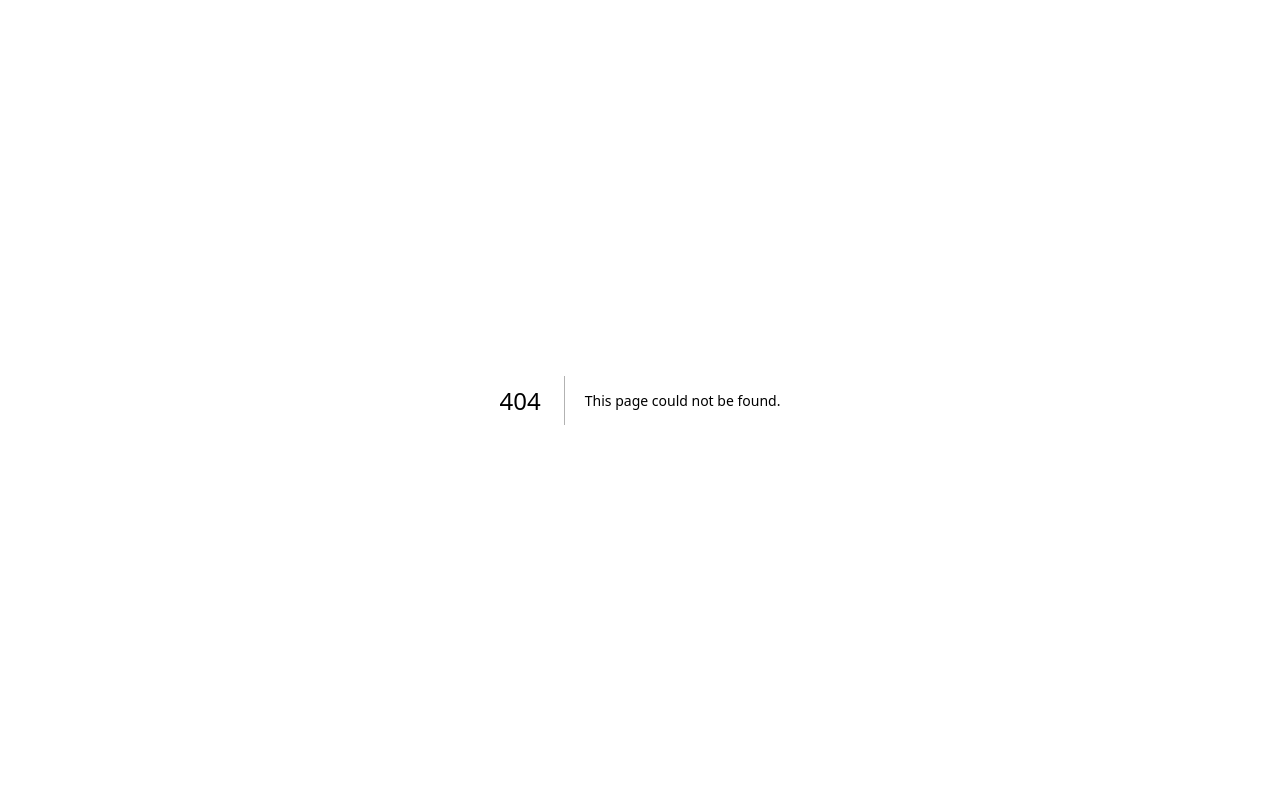
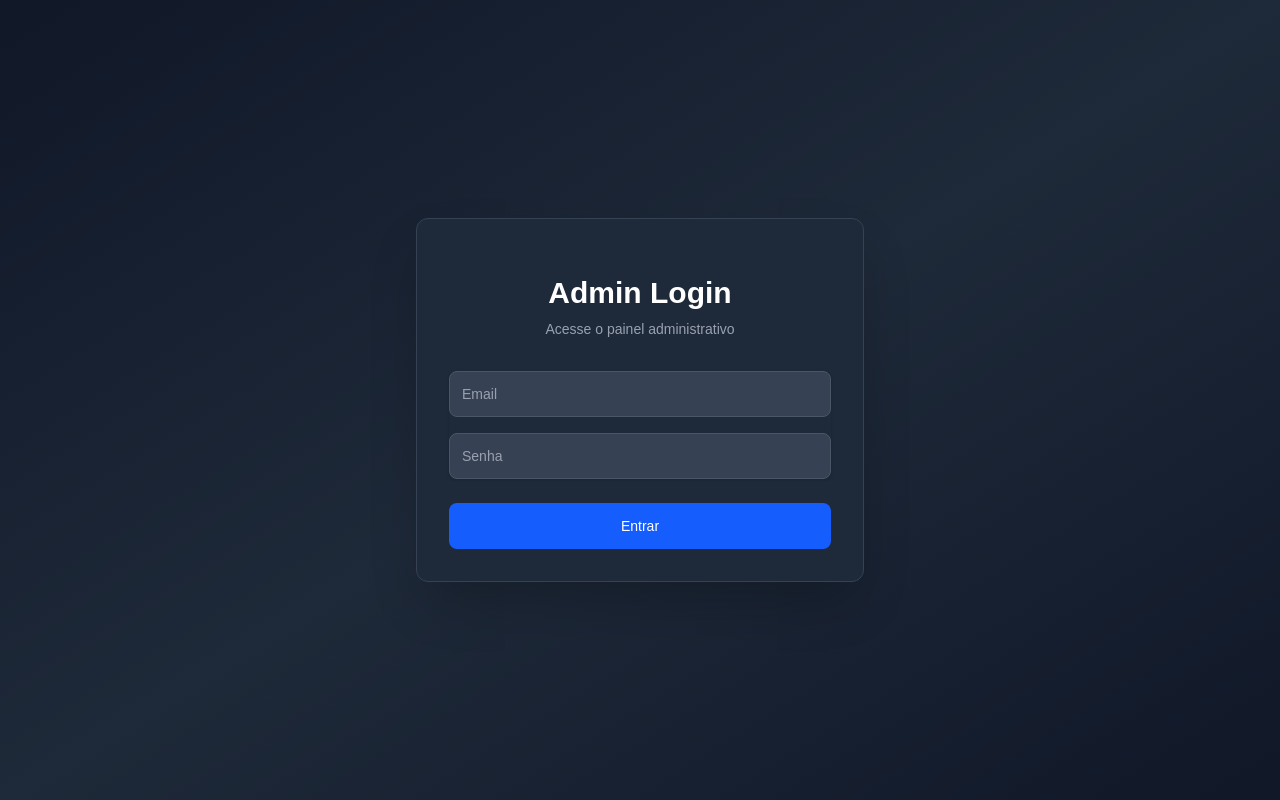
Before and after one commit to hebertpaes/hebertpaes-portfolio, a Next.js app: page /admin in a window 1280 px wide. Before the commit this address had no page. Built offline with nearby package versions, Linux system fonts and the light colour scheme.

Commit message:
Add admin login page with authentication

```diff
--- /dev/null
+++ b/app/admin/dashboard/page.tsx
@@ -0,0 +1,74 @@
+'use client';
+
+import { useEffect, useState } from 'react';
+import { useRouter } from 'next/navigation';
+
+export default function AdminDashboard() {
+  const [isAuthenticated, setIsAuthenticated] = useState(false);
+  const router = useRouter();
+
+  useEffect(() => {
+    const auth = localStorage.getItem('adminAuth');
+    if (auth === 'true') {
+      setIsAuthenticated(true);
+    } else {
+      router.push('/admin');
+    }
+  }, [router]);
+
+  const handleLogout = () => {
+    localStorage.removeItem('adminAuth');
+    router.push('/admin');
+  };
+
+  if (!isAuthenticated) {
+    return (
+      <div className="min-h-screen flex items-center justify-center bg-gradient-to-br from-gray-900 via-gray-800 to-gray-900">
+        <div className="text-white">Carregando...</div>
+      </div>
+    );
+  }
+
+  return (
+    <div className="min-h-screen bg-gradient-to-br from-gray-900 via-gray-800 to-gray-900">
+      <nav className="bg-gray-800 border-b border-gray-700">
+        <div className="max-w-7xl mx-auto px-4 sm:px-6 lg:px-8">
+          <div className="flex justify-between h-16">
+            <div className="flex items-center">
+              <h1 className="text-xl font-bold text-white">Admin Dashboard</h1>
+            </div>
+            <div className="flex items-center">
+              <button
+                onClick={handleLogout}
+                className="px-4 py-2 text-sm font-medium text-white bg-red-600 hover:bg-red-700 rounded-lg transition-colors"
+              >
+                Sair
+              </button>
+            </div>
+          </div>
+        </div>
+      </nav>
+
+      <main className="max-w-7xl mx-auto py-6 sm:px-6 lg:px-8">
+        <div className="px-4 py-6 sm:px-0">
+          <div className="grid grid-cols-1 md:grid-cols-2 lg:grid-cols-3 gap-6">
+            <div className="bg-gray-800 border border-gray-700 rounded-lg p-6">
+              <h3 className="text-lg font-medium text-white mb-2">Bem-vindo!</h3>
+              <p className="text-gray-400">Você está logado como administrador.</p>
+            </div>
+
+            <div className="bg-gray-800 border border-gray-700 rounded-lg p-6">
+              <h3 className="text-lg font-medium text-white mb-2">Projetos</h3>
+              <p className="text-gray-400">Gerencie seus projetos aqui.</p>
+            </div>
+
+            <div className="bg-gray-800 border border-gray-700 rounded-lg p-6">
+              <h3 className="text-lg font-medium text-white mb-2">Configurações</h3>
+              <p className="text-gray-400">Ajuste as configurações do site.</p>
+            </div>
+          </div>
+        </div>
+      </main>
+    </div>
+  );
+}
--- /dev/null
+++ b/app/admin/page.tsx
@@ -0,0 +1,96 @@
+'use client';
+
+import { useState } from 'react';
+import { useRouter } from 'next/navigation';
+
+export default function AdminLogin() {
+  const [email, setEmail] = useState('');
+  const [password, setPassword] = useState('');
+  const [error, setError] = useState('');
+  const [isLoading, setIsLoading] = useState(false);
+  const router = useRouter();
+
+  const handleSubmit = async (e: React.FormEvent) => {
+    e.preventDefault();
+    setError('');
+    setIsLoading(true);
+
+    // Validação simples - email: ciencia@msn.com
+    if (email === 'ciencia@msn.com' && password) {
+      // Login bem-sucedido
+      localStorage.setItem('adminAuth', 'true');
+      router.push('/admin/dashboard');
+    } else {
+      setError('Email ou senha inválidos');
+    }
+
+    setIsLoading(false);
+  };
+
+  return (
+    <div className="min-h-screen flex items-center justify-center bg-gradient-to-br from-gray-900 via-gray-800 to-gray-900">
+      <div className="max-w-md w-full space-y-8 p-8 bg-gray-800 rounded-xl shadow-2xl border border-gray-700">
+        <div>
+          <h2 className="mt-6 text-center text-3xl font-extrabold text-white">
+            Admin Login
+          </h2>
+          <p className="mt-2 text-center text-sm text-gray-400">
+            Acesse o painel administrativo
+          </p>
+        </div>
+        <form className="mt-8 space-y-6" onSubmit={handleSubmit}>
+          <div className="rounded-md shadow-sm space-y-4">
+            <div>
+              <label htmlFor="email" className="sr-only">
+                Email
+              </label>
+              <input
+                id="email"
+                name="email"
+                type="email"
+                autoComplete="email"
+                required
+                className="appearance-none rounded-lg relative block w-full px-3 py-3 border border-gray-600 placeholder-gray-400 text-white bg-gray-700 focus:outline-none focus:ring-2 focus:ring-blue-500 focus:border-transparent focus:z-10 sm:text-sm"
+                placeholder="Email"
+                value={email}
+                onChange={(e) => setEmail(e.target.value)}
+              />
+            </div>
+            <div>
+              <label htmlFor="password" className="sr-only">
+                Senha
+              </label>
+              <input
+                id="password"
+                name="password"
+                type="password"
+                autoComplete="current-password"
+                required
+                className="appearance-none rounded-lg relative block w-full px-3 py-3 border border-gray-600 placeholder-gray-400 text-white bg-gray-700 focus:outline-none focus:ring-2 focus:ring-blue-500 focus:border-transparent focus:z-10 sm:text-sm"
+                placeholder="Senha"
+                value={password}
+                onChange={(e) => setPassword(e.target.value)}
+              />
+            </div>
+          </div>
+
+          {error && (
+            <div className="rounded-md bg-red-900/50 border border-red-700 p-4">
+              <p className="text-sm text-red-200">{error}</p>
+            </div>
+          )}
+
+          <div>
+            <button
+              type="submit"
+              disabled={isLoading}
+              className="group relative w-full flex justify-center py-3 px-4 border border-transparent text-sm font-medium rounded-lg text-white bg-blue-600 hover:bg-blue-700 focus:outline-none focus:ring-2 focus:ring-offset-2 focus:ring-blue-500 disabled:opacity-50 disabled:cursor-not-allowed transition-colors"
+            >
+              {isLoading ? 'Entrando...' : 'Entrar'}
+            </button>
+          </div>
+        </form>
+      </div>
+    </div>
+  );
+}
```
